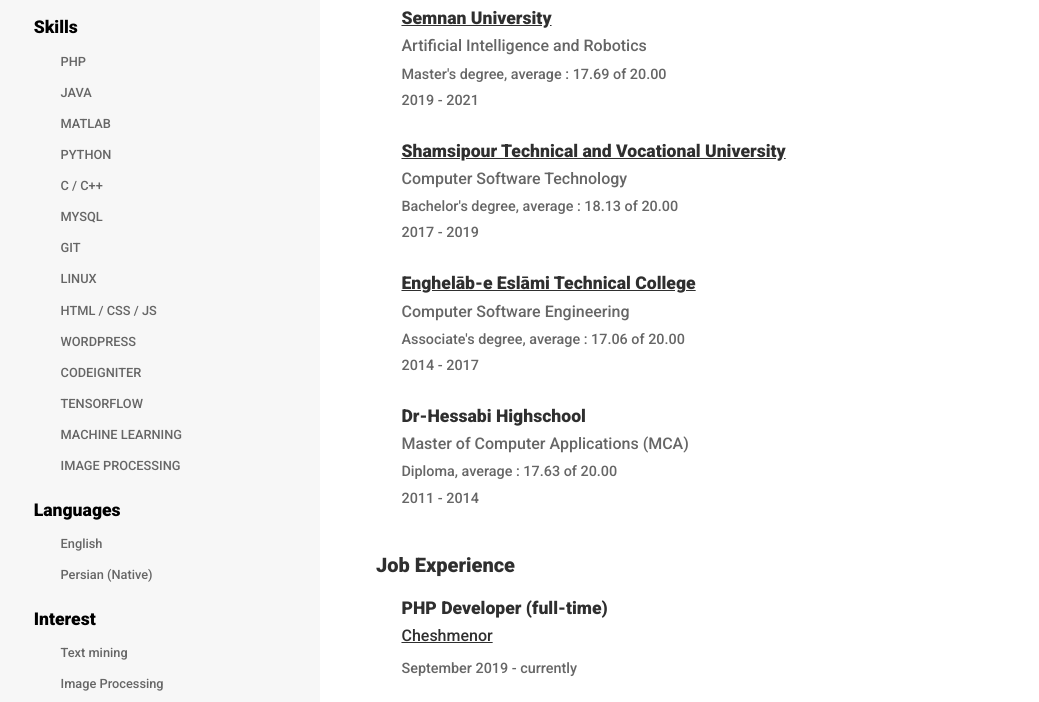
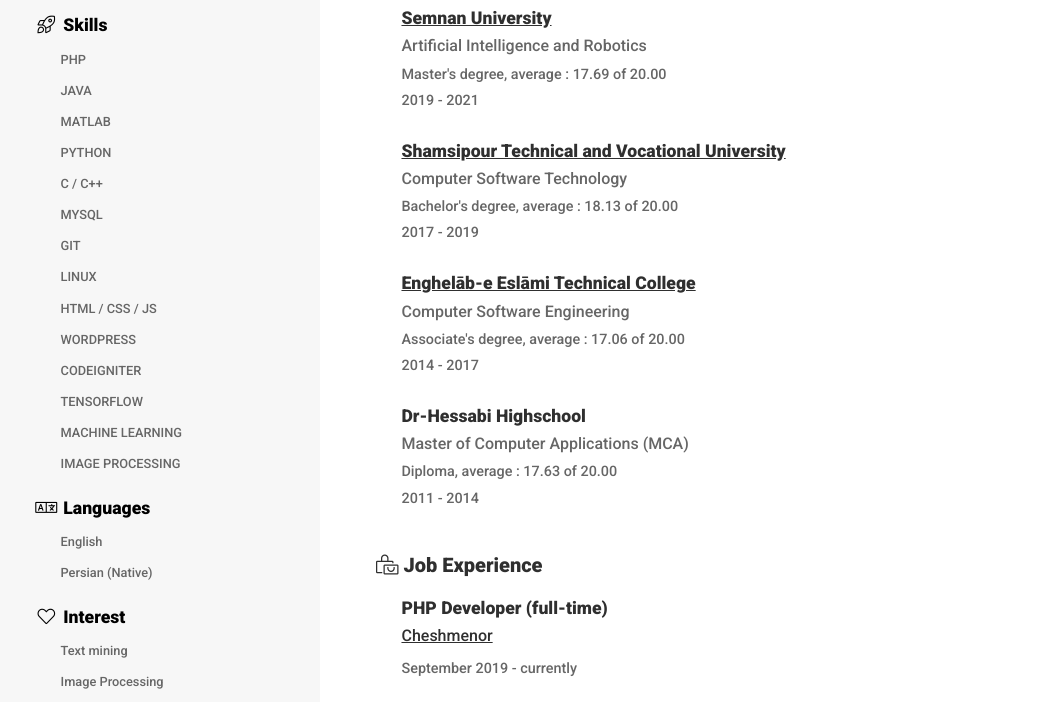
Before and after one commit to BlackIQ/amirshnll.github.io, a plain HTML site: page index.html in a window 1280 px wide. Shown: the part 323-1025 px from the top of the page, without its empty margins (0-1039 px from the left). Drawn offline with Linux system fonts and the light colour scheme.

Commit message:
fix fontawesome

```diff
--- a/index.html
+++ b/index.html
@@ -5,6 +5,7 @@
 	<meta name="viewport" content="width=device-width, user-scalable=no, initial-scale=1.0, maximum-scale=1.0, minimum-scale=1.0">
 	<link type="text/css" as="style" rel="stylesheet" href="assets/css/style.css">
 	<link type="text/css" as="style" rel="stylesheet" href="assets/css/responsive.css">
+	<link type="text/css" as="style" rel="stylesheet" href="assets/lib/fontAwesome/fontAwesome.css">
 	<link rel="preconnect" href="https://fonts.gstatic.com">
 	<link rel="preconnect" href="https://fonts.gstatic.com">
 	<link href="https://fonts.googleapis.com/css2?family=Roboto:wght@500;900&display=swap" rel="stylesheet">
```
